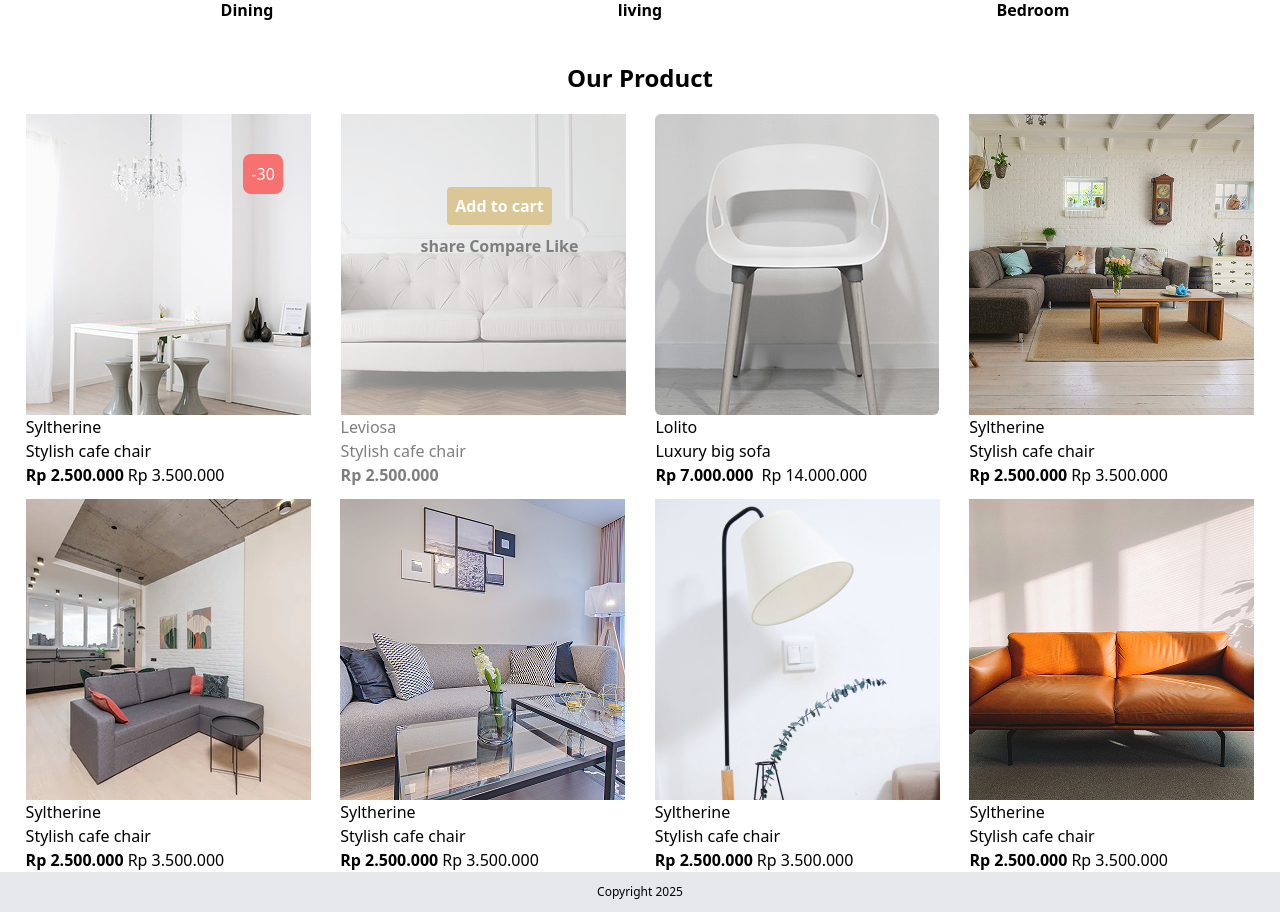
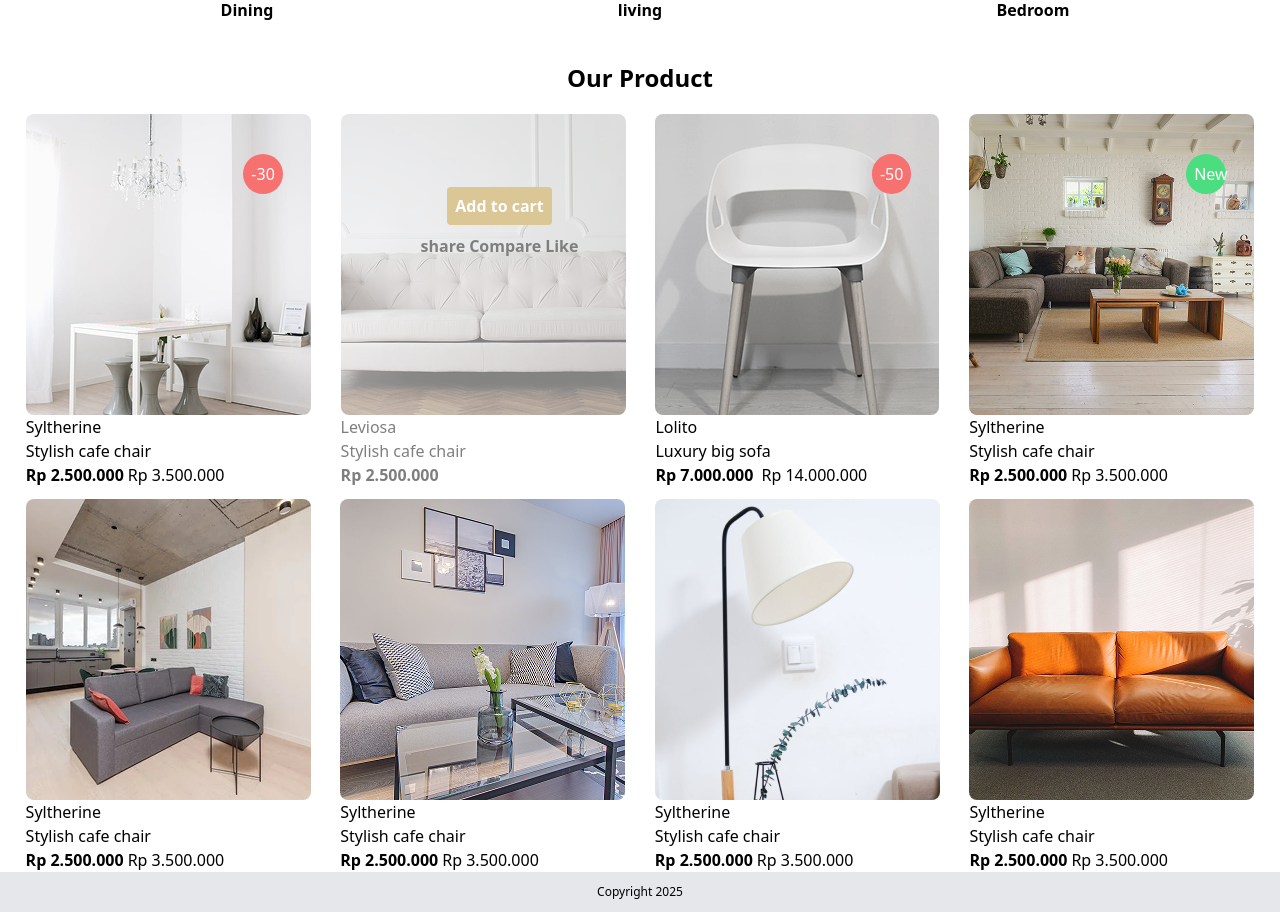
Before and after one commit to Govamarket/Furniture-Show-room, a React (Create React App) app: page / in a window 1280 px wide. Shown: the part 1483-2395 px from the top of the page. Built offline with nearby package versions, Linux system fonts and the light colour scheme.

Commit message:
initial commit

```diff
--- a/src/Components/Pages/Home.js
+++ b/src/Components/Pages/Home.js
@@ -84,8 +84,8 @@ const Home = () => {
         </div>
         <section className="flex justify-evenly gap-x-1 gap-y-3 md: flex-wrap">
           <div className="relative">
-            <img src={tableBar} />
-            <span className="absolute right-7 top-10 bg-red-400 p-2 rounded-lg text-white flex items-center">
+            <img src={tableBar} className="rounded-lg" />
+            <span className="absolute right-7 top-10 bg-red-400 p-2 rounded-full text-white flex items-center">
               <p>-30</p>
             </span>
             <span>
@@ -108,7 +108,7 @@ const Home = () => {
             </div>
           </div>
           <div className="relative  opacity-50">
-            <img src={sofaBar} />
+            <img src={sofaBar} className="rounded-lg" />
             <div className="absolute top-20 text-center mx-20">
               <span className="add p-2 text-white font-bold rounded">
                 <button>Add to cart</button>
@@ -134,15 +134,20 @@ const Home = () => {
           </div>
 
           <div>
-            <img src={washBase} className="rounded-md" />
+            <div className="relative">
+              <img src={washBase} className="rounded-lg" />
+              <span className="absolute right-7 top-10 bg-red-400 p-2 rounded-full text-white flex items-center">
+                <p>-50</p>
+              </span>
+            </div>
+
+            <button>
+              <p>Lolito</p>
+            </button>
             <span>
-              <button>
-                <p>Lolito</p>
-              </button>
-              <span>
-                <p>Luxury big sofa</p>
-              </span>
+              <p>Luxury big sofa</p>
             </span>
+
             <div className="flex gap-2">
               <span className="font-bold">
                 <button>
@@ -157,7 +162,13 @@ const Home = () => {
           </div>
 
           <div>
-            <img src={roomSofa} />
+            <div className="relative">
+              <img src={roomSofa} className="rounded-lg" />
+              <span className="absolute right-7 top-10 bg-green-400 p-2 rounded-full text-white flex w-10">
+                <p>New</p>
+              </span>
+            </div>
+
             <span>
               <p>Syltherine</p>
             </span>
@@ -178,7 +189,7 @@ const Home = () => {
             </div>
           </div>
           <div>
-            <img src={bigSofa} />
+            <img src={bigSofa} className="rounded-lg" />
             <span>
               <p>Syltherine</p>
             </span>
@@ -200,7 +211,7 @@ const Home = () => {
           </div>
 
           <div>
-            <img src={palorSofa} />
+            <img src={palorSofa} className="rounded-lg" />
             <span>
               <p>Syltherine</p>
             </span>
@@ -222,7 +233,7 @@ const Home = () => {
           </div>
 
           <div>
-            <img src={latternLap} />
+            <img src={latternLap} className="rounded-lg" />
             <span>
               <p>Syltherine</p>
             </span>
@@ -244,7 +255,7 @@ const Home = () => {
           </div>
 
           <div>
-            <img src={brownSofa} />
+            <img src={brownSofa} className="rounded-lg" />
             <span>
               <p>Syltherine</p>
             </span>
```
